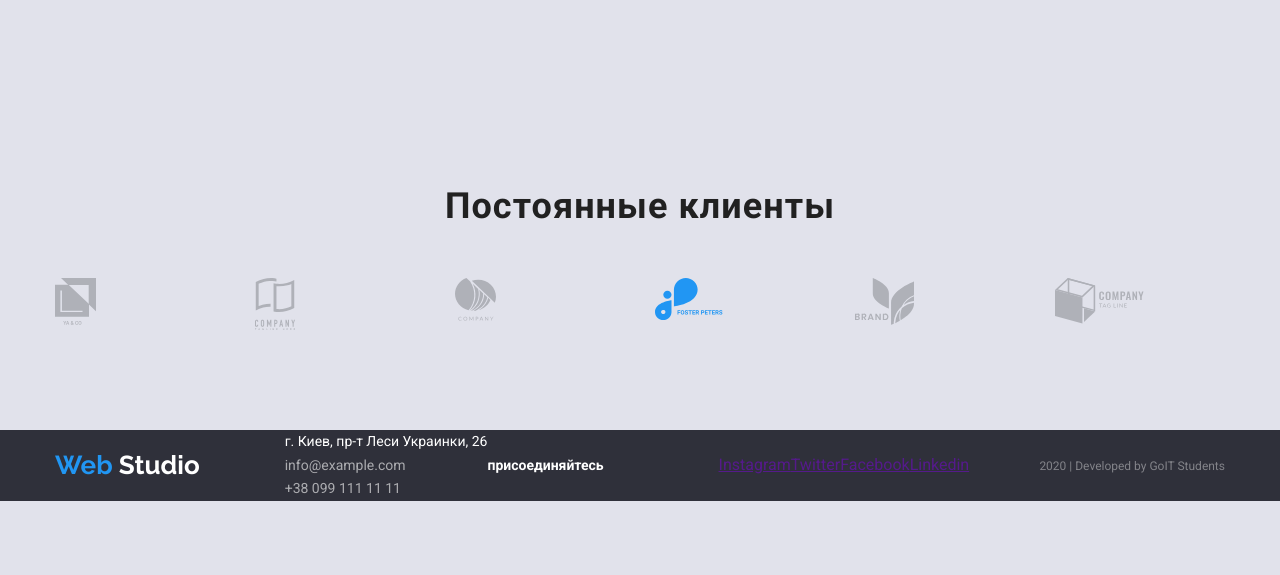
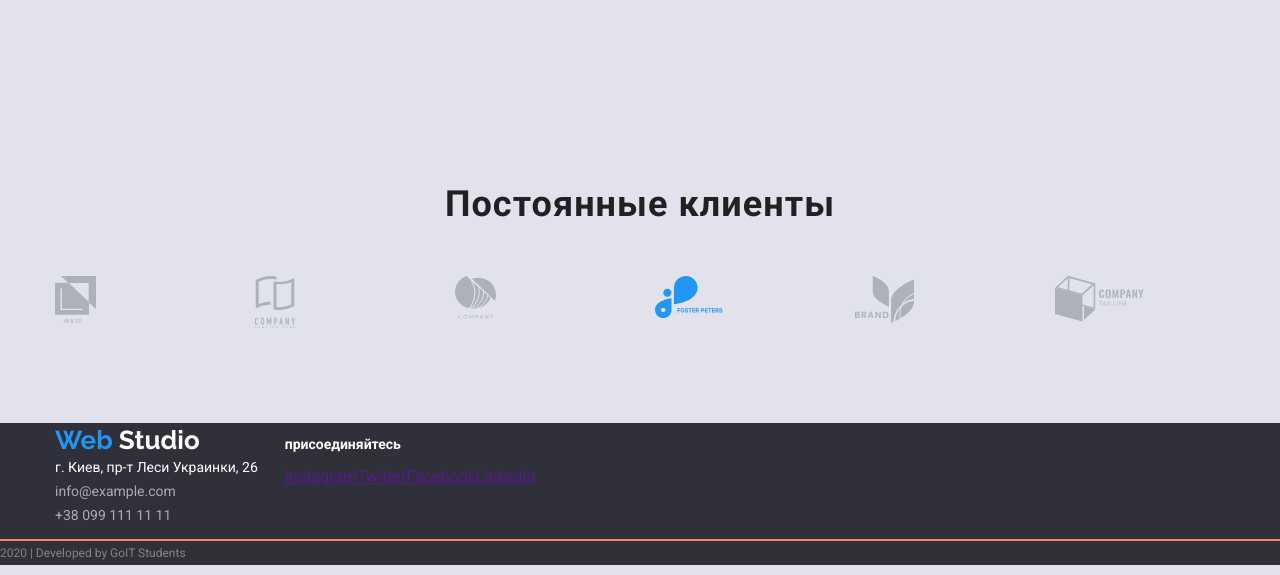
Before and after one commit to vosap2007/dz3, a plain HTML site: page index.html in a window 1280 px wide. Shown: the part 2225-2800 px from the top of the page. Before the commit the page ends 2726 px from the top, so only its background shows below. Drawn offline with nearby package versions, Linux system fonts and the light colour scheme.

Commit message:
ДОБАВЛЯЕТ ФУТЕР

```diff
--- a/css/styles.css
+++ b/css/styles.css
@@ -18,6 +18,12 @@ body {
   margin-right: auto;
 }
 
+img {
+  display: block;
+  max-width: 100%;
+  height: auto;
+}
+
 /*main-nav*/
 
 .header {
@@ -26,6 +32,7 @@ body {
 
 .header-portfolio {
   margin-bottom: 110px;
+  border-bottom: 1px solid #ececec;
 }
 
 .main-nav {
@@ -152,6 +159,7 @@ body {
 .section-features {
   margin-bottom: 188px;
   margin-top: 0px;
+  border-bottom: 1px solid #ececec;
 }
 
 .section-title {
@@ -317,7 +325,7 @@ body {
 
 .footer {
   display: flex;
-  align-items: center;
+  align-items: baseline;
 }
 
 .footer-backgraund {
@@ -356,6 +364,7 @@ body {
   font-weight: 400;
   font-size: 12px;
   line-height: 2;
+  border-top: 2px solid salmon;
 }
 
 /*---styles portfolio--*/
@@ -414,6 +423,7 @@ body {
 
 .projects-link {
   text-decoration: none;
+  display: block;
 }
 .projects-title {
   color: var(--title-color);
--- a/index.html
+++ b/index.html
@@ -324,6 +324,7 @@
     <!--Футер-->
     <footer class="footer-backgraund">
       <div class="container footer">
+        <div>
           <a href="./" class="logo">
             <span class="logo-web">Web </span>
             <span class="logo-studio inversia">Studio</span>
@@ -334,7 +335,8 @@
             <span class="footer-contact">info@example.com</span>
             <span class="footer-contact">+38 099 111 11 11</span>
           </address>
-
+        </div>
+        <div>
           <p class="footer-call">присоединяйтесь</p>
           <ul class="social">
             <li><a href="" aria-label="Ссылка на Instagram">Instagram</a></li>
@@ -342,9 +344,9 @@
             <li><a href="" aria-label="Ссылка на Facebook">Facebook</a></li>
             <li><a href="" aria-label="Ссылка на Linkedin">Linkedin</a></li>
           </ul>
-
+        </div>
+      </div>
       <p class="developed">2020 | Developed by GoIT Students</p>
-      </div>
     </footer>
   </body>
 </html>
```
Lines whose indentation alone changed are shown as unchanged.
